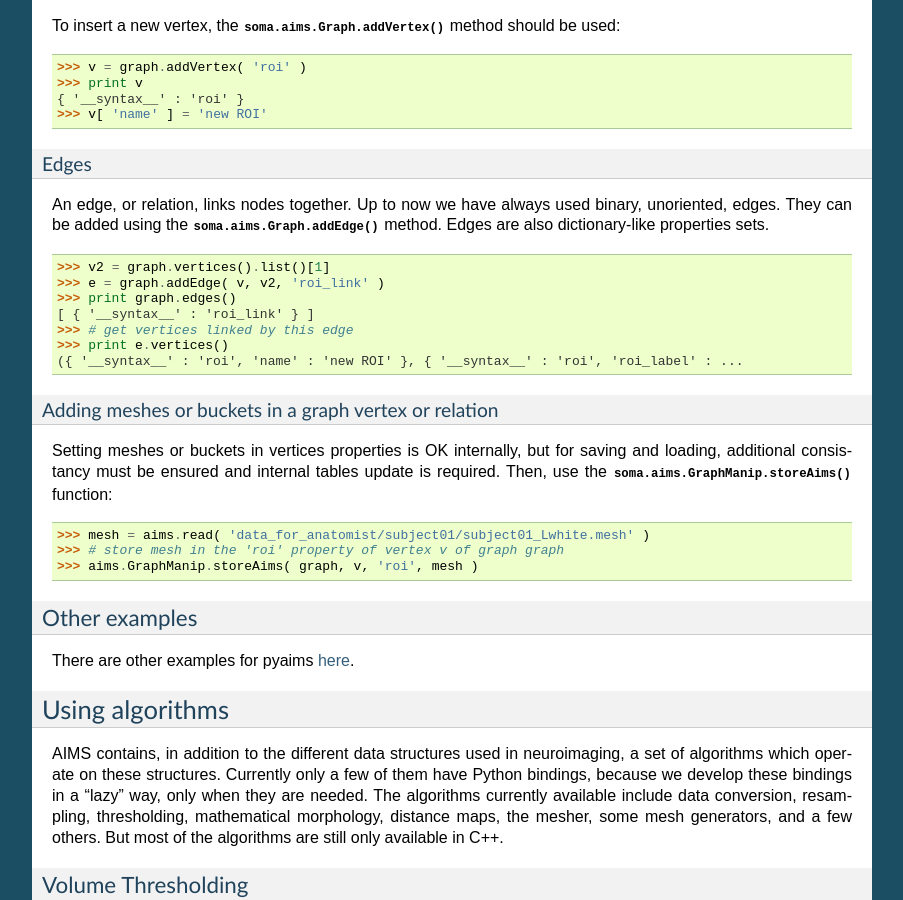
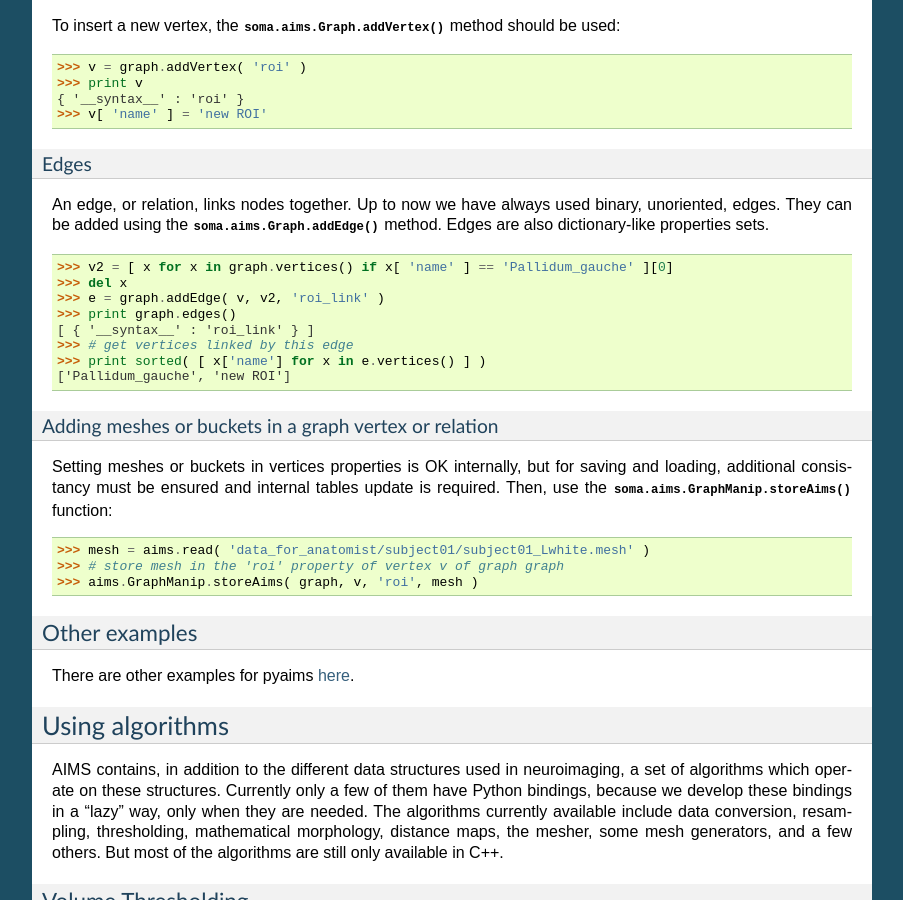
Before and after one commit to brainvisa/aims-free, a Sphinx documentation site: the page built from pyaims/doc/sphinx/pyaims_tutorial.rst, in a window 1280 px wide and 900 px high, scrolled down 15654 px. Shown: the whole window, without its empty margins (198-1101 px from the left). Built offline with Sphinx 7.4.7, drawn with Linux system fonts in a browser that asks for light colours; the version number could not be read and is left out.

Commit message:
try to avoid printing C++ sets in python tests, which have inconsistent ordering and make tests fail.
git-svn-id: https://bioproj.extra.cea.fr/neurosvn/brainvisa/aims/aims-free/trunk@52375 613412ce-1361-4b7a-93bf-a3c75af1bae4

```diff
--- a/pyaims/doc/sphinx/pyaims_tutorial.rst
+++ b/pyaims/doc/sphinx/pyaims_tutorial.rst
@@ -743,13 +743,14 @@ An edge, or relation, links nodes together. Up to now we have always used binary
 They can be added using the :py:meth:`soma.aims.Graph.addEdge()` method.
 Edges are also dictionary-like properties sets.
 
->>> v2 = graph.vertices().list()[1]
+>>> v2 = [ x for x in graph.vertices() if x[ 'name' ] == 'Pallidum_gauche' ][0]
+>>> del x
 >>> e = graph.addEdge( v, v2, 'roi_link' )
 >>> print graph.edges()
 [ { '__syntax__' : 'roi_link' } ]
 >>> # get vertices linked by this edge
->>> print e.vertices()
-({ '__syntax__' : 'roi', 'name' : 'new ROI' }, { '__syntax__' : 'roi', 'roi_label' : ...
+>>> print sorted( [ x['name'] for x in e.vertices() ] )
+['Pallidum_gauche', 'new ROI']
 
 
 Adding meshes or buckets in a graph vertex or relation
```
